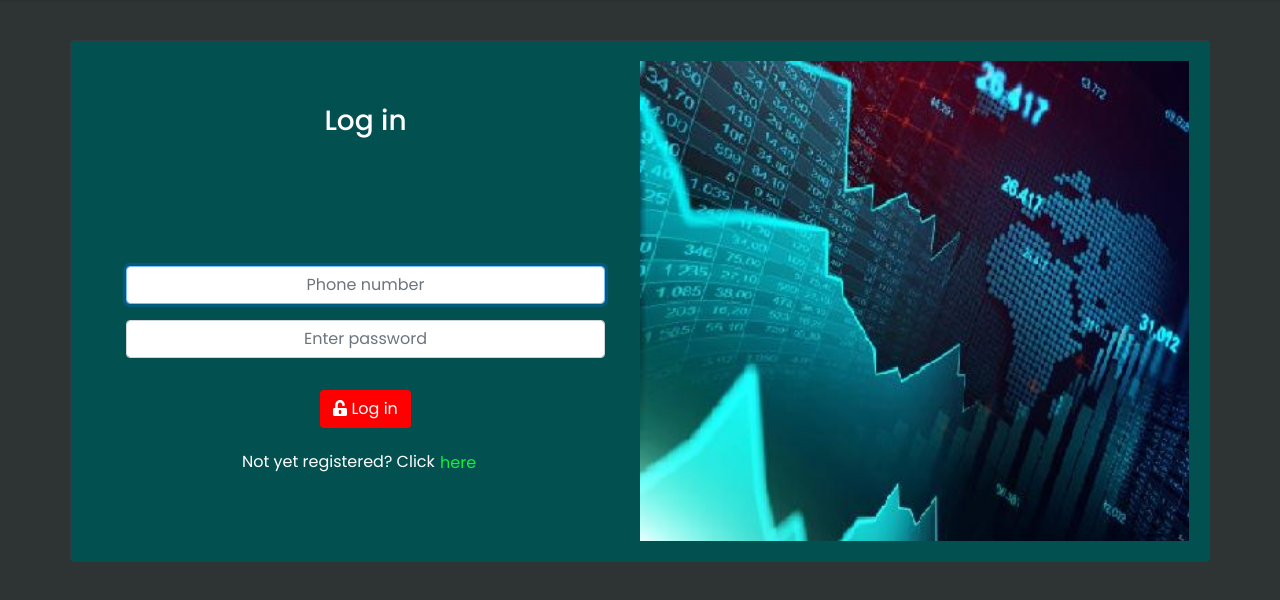
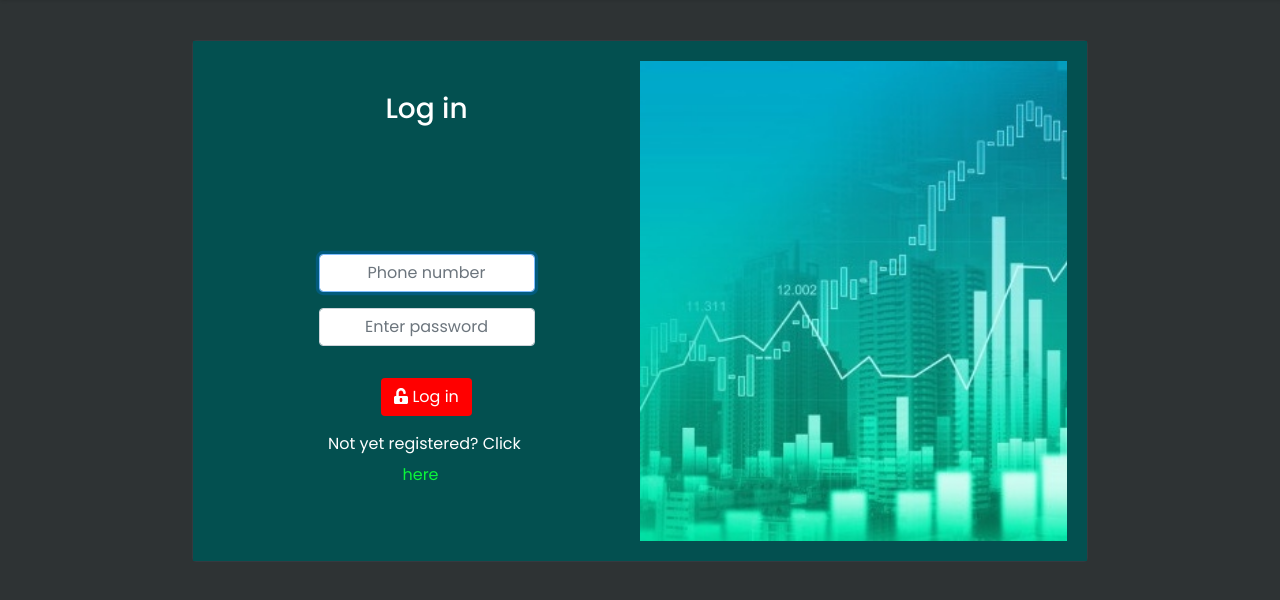
Before and after one commit to Agusioma/php-sacco-management-system, a PHP site: page /sign.html in a window 1280 px wide. Shown: the part 135-735 px from the top of the page. Run offline with PHP 8.4, Linux system fonts and the light colour scheme; some libraries are stand-ins or nearby versions.

Commit message:
changed sign pages UI

```diff
--- a/sacco/sign.html
+++ b/sacco/sign.html
@@ -44,10 +44,11 @@
       </div>
     </nav>
     <div class="d-flex align-items-center justify-content-center vw-60 vh-70" style="padding-bottom: 3vh">
-      <div class="card border-dark  container">
+      <div class="card border-dark sign-div container">
         <div class="card-body border-dark row" style="background-color: #035050">
           <div id="sych" class=" col-md-6 d-flex align-items-center justify-content-center">
-            <div class="card-body" style=" min-width: 30vw;">
+            <div class=" col-md-6 d-flex align-items-center justify-content-center">
+            <div class="card-body" style=" min-width: 20vw;">
               <div style="text-align: center; padding-bottom: 15vh"
                 class="card-text text-white">
                 <h3>Log in</h3>
@@ -77,6 +78,7 @@
                   class="btn btn-link">here</button>
               </div>
             </div>
+          </div>
           </div>
           <div style="background-image: url(assets/images/logo-big.jpeg); background-size: cover;" class="col-md-6">
             <div style="padding-top: 60vh"
--- a/sacco/signin.html
+++ b/sacco/signin.html
@@ -1,4 +1,4 @@
-<div id="sych" class=" col-md-6 d-flex align-items-center justify-content-center">
+<div  class=" col-md-6 d-flex align-items-center justify-content-center">
   <div class="card-body" style=" min-width: 30vw;">
     <div style=" text-align: center;" class="card-text text-white">
       <h3>Register</h3>
--- a/sacco/style/home.css
+++ b/sacco/style/home.css
@@ -205,6 +205,9 @@
             padding-right: 10%;
             background-color: rgba(0,0,0,0.6); height:100%;
         }
+    .sign-div{
+        width:100vw;
+    }
 }
 
 /* Small devices (portrait tablets and large phones, 600px and up) */
@@ -221,6 +224,9 @@
             padding-right: 10%;
             background-color: rgba(0,0,0,0.6); height:100%;
         }
+    .sign-div{
+        width:70vw;
+    }
 }
 
 /* Medium devices (landscape tablets, 768px and up) */
@@ -237,6 +243,9 @@
             padding-right: 20%;
             background-color: rgba(0,0,0,0.6); height:100%;
         }
+    .sign-div{
+        width:70vw;
+    }
 }
 
 /* Large devices (laptops/desktops, 992px and up) */
@@ -253,6 +262,9 @@
             padding-right: 20%;
             background-color: rgba(0,0,0,0.6); height:100%;
         }
+    .sign-div{
+        width:70vw;
+    }
 }
 
 /* Extra large devices (large laptops and desktops, 1200px and up) */
@@ -269,4 +281,7 @@
             background-color: rgba(0,0,0,0.6); height:100%;
             padding-right: 20%;
         }
+    .sign-div{
+        width:70vw;
+    }
 }
```
Also changed, not shown: sacco/assets/images/logo-big.jpeg.
